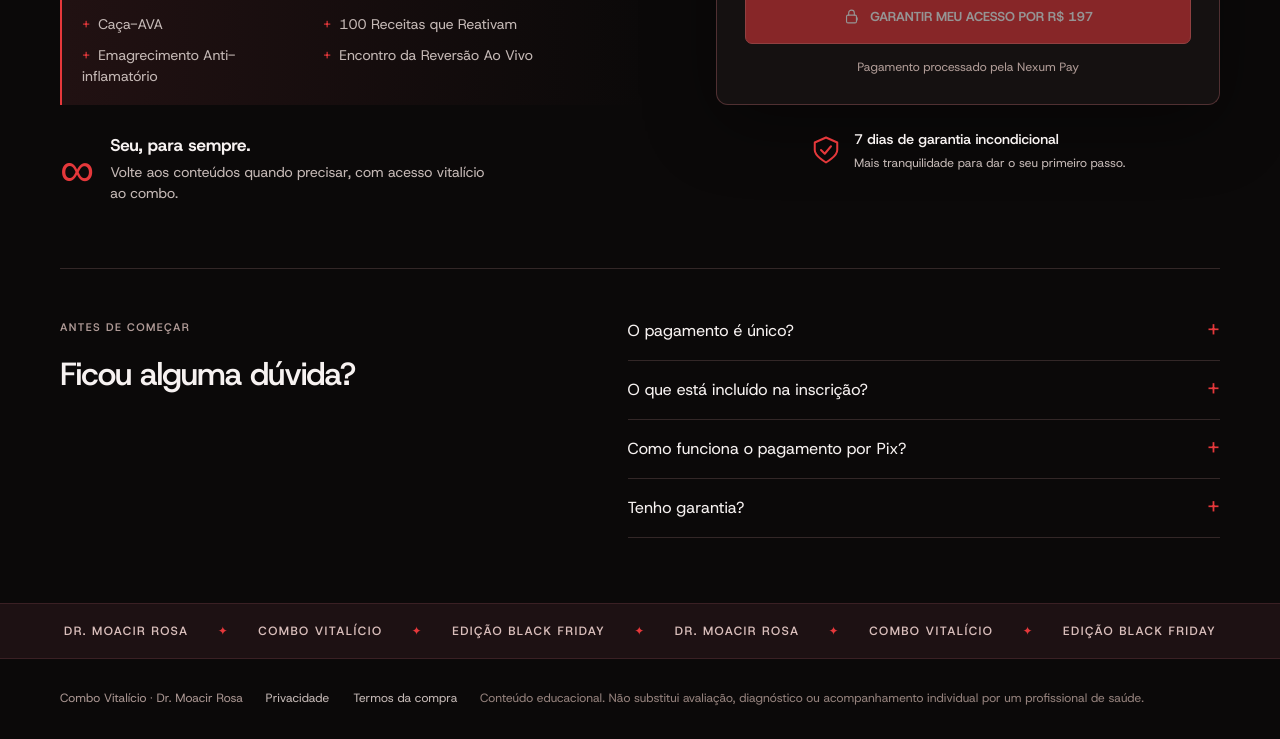
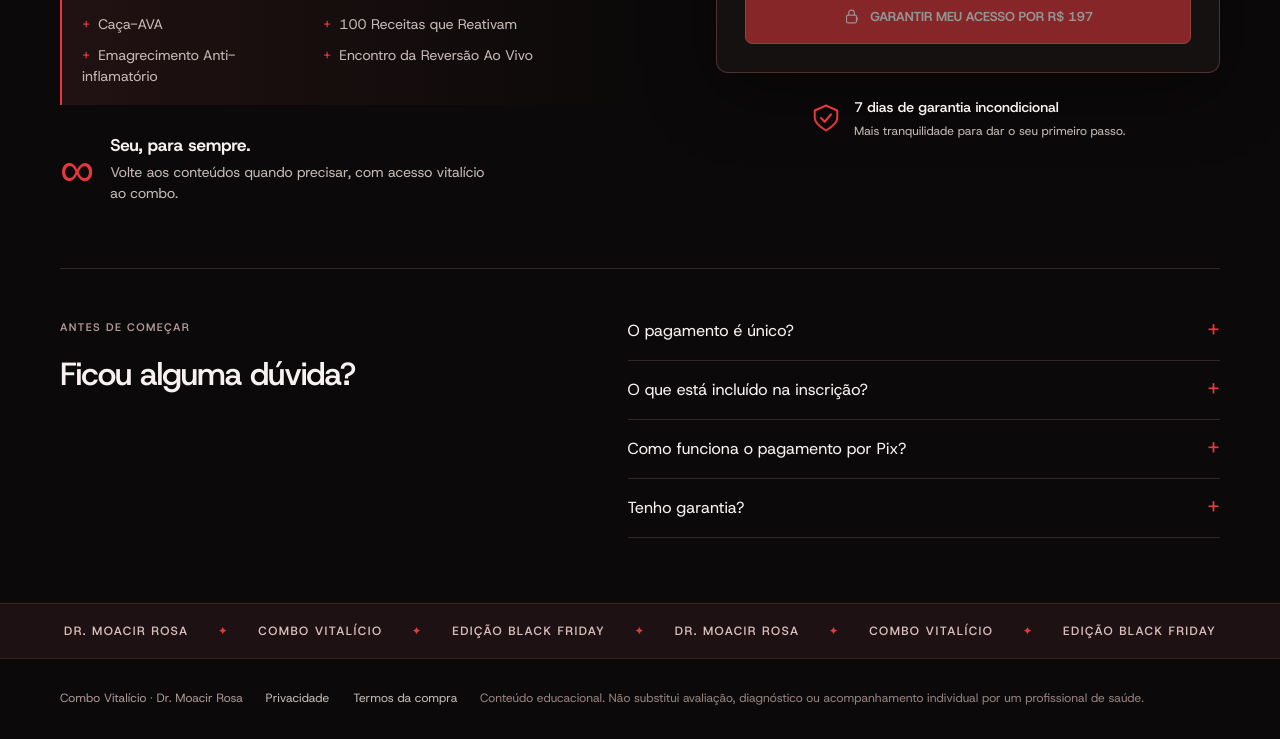
Before and after one commit to ronald-almeida/diabetes, a website: page public/index.html in a window 1280 px wide. Shown: the part 1165-1904 px from the top of the page. Drawn offline with Linux system fonts and the light colour scheme; no server answers.

Commit message:
Remove payment processor caption from checkout

```diff
--- a/public/index.html
+++ b/public/index.html
@@ -66,7 +66,6 @@
                 <div id="form-message" class="notice" role="alert" hidden></div>
                 <button id="pay-button" class="primary-button" type="submit"><svg viewBox="0 0 24 24" aria-hidden="true"><rect x="5" y="10" width="14" height="11" rx="2"/><path d="M8 10V7a4 4 0 0 1 8 0v3m4 4v3"/></svg><span>GARANTIR MEU ACESSO POR R$ 197</span></button>
               </form>
-              <p class="secure-caption">Pagamento processado pela Nexum Pay</p>
             </div>
             <section id="pix-view" hidden aria-labelledby="pix-title" tabindex="-1">
               <div id="payment-active"><p class="eyebrow small">FALTA SÓ UM PASSO</p><h2 id="pix-title">Finalize sua inscrição</h2><p class="card-intro">Pague <strong>R$ 197,00</strong> no aplicativo do seu banco.</p><div id="payment-status" class="payment-status" role="status">Aguardando pagamento</div><div id="qr-area" hidden><div class="qr-frame"><img id="qr-image" alt="QR Code para pagamento de R$ 197" width="240" height="240"></div><p class="expires" id="expires"></p><label class="copy-label" for="pix-code">Pix copia e cola</label><textarea id="pix-code" readonly rows="3" aria-label="Código Pix copia e cola"></textarea><button id="copy-button" class="primary-button" type="button">COPIAR CÓDIGO PIX</button><p id="copy-status" class="secure-caption" role="status"></p></div><ol class="instructions"><li>Abra o aplicativo do seu banco e escolha Pix.</li><li>Leia o QR Code ou use a opção “Copia e cola”.</li><li>Confira o valor e o recebedor antes de confirmar.</li></ol><p class="payment-help" id="payment-help">A confirmação aparece aqui automaticamente após a aprovação.</p><button class="secondary-button" id="check-button" type="button">Já paguei · verificar pagamento</button><button class="secondary-button" id="retry-button" type="button" hidden>Fazer uma nova inscrição</button></div>
```
